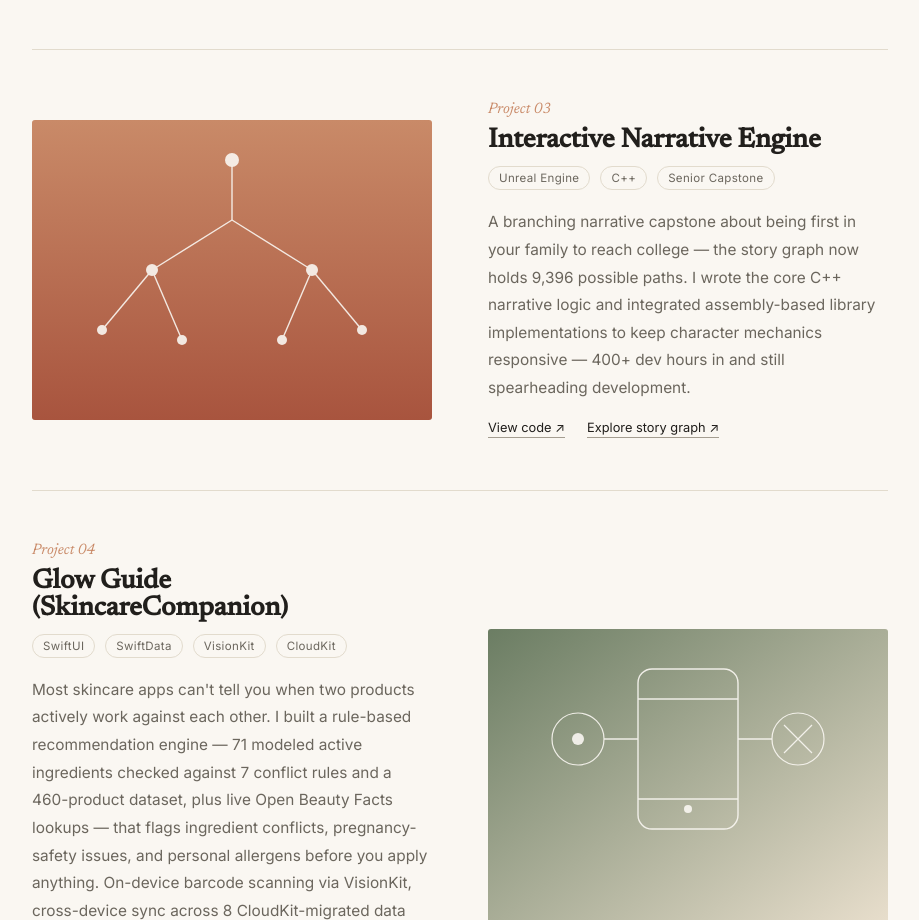
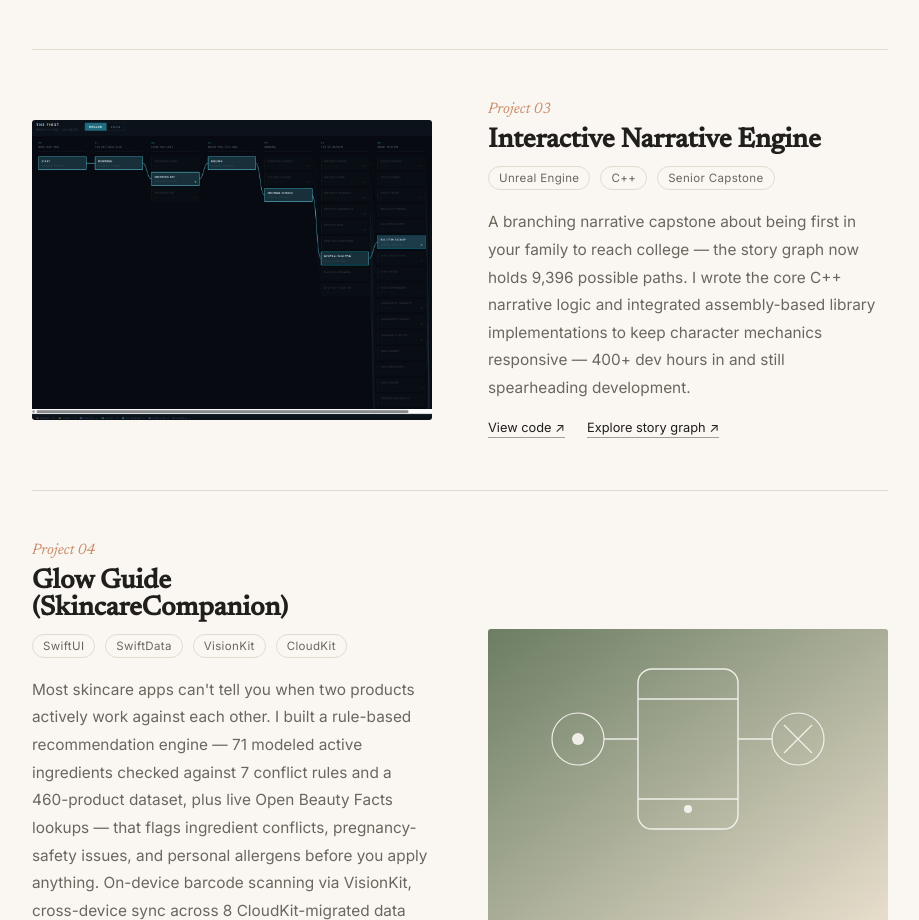
Before and after one commit to MennahMady/MennahMady.github.io, a plain HTML site: page index.html in a window 1280 px wide. Shown: the part 4834-5754 px from the top of the page, without its empty margins (180-1099 px from the left). Drawn offline with Linux system fonts and the light colour scheme.

Commit message:
Update project graphic in index.html
Replaced SVG graphic with an image of the first branch-flow tool.

```diff
--- a/index.html
+++ b/index.html
@@ -484,32 +484,7 @@
 
     <div class="project reveal">
       <div class="art">
-        <svg viewBox="0 0 400 300" preserveAspectRatio="xMidYMid slice">
-          <defs>
-            <linearGradient id="g3" x1="0" y1="0" x2="0" y2="1">
-              <stop offset="0" stop-color="#c98a68"/>
-              <stop offset="1" stop-color="#a8543e"/>
-            </linearGradient>
-          </defs>
-          <rect width="400" height="300" fill="url(#g3)"/>
-          <g fill="none" stroke="#faf7f2" stroke-width="1.4" opacity="0.9">
-            <line x1="200" y1="40" x2="200" y2="100"/>
-            <line x1="200" y1="100" x2="120" y2="150"/>
-            <line x1="200" y1="100" x2="280" y2="150"/>
-            <line x1="120" y1="150" x2="70" y2="210"/>
-            <line x1="120" y1="150" x2="150" y2="220"/>
-            <line x1="280" y1="150" x2="250" y2="220"/>
-            <line x1="280" y1="150" x2="330" y2="210"/>
-            <circle cx="200" cy="40" r="7" fill="#faf7f2" stroke="none"/>
-            <circle cx="120" cy="150" r="6" fill="#faf7f2" stroke="none"/>
-            <circle cx="280" cy="150" r="6" fill="#faf7f2" stroke="none"/>
-            <circle cx="70" cy="210" r="5" fill="#faf7f2" stroke="none"/>
-            <circle cx="150" cy="220" r="5" fill="#faf7f2" stroke="none"/>
-            <circle cx="250" cy="220" r="5" fill="#faf7f2" stroke="none"/>
-            <circle cx="330" cy="210" r="5" fill="#faf7f2" stroke="none"/>
-          </g>
-        </svg>
-        <!-- TODO: swap for a short gameplay clip/GIF of the branching dialogue in action -->
+        <img src="the-first-graph-final.jpg" alt="The First branch-flow tool showing the narrative's story graph, with a traced route from Start through Morning, Feeling, and Neutral Bulletin to Bulletin Signup" style="width:100%; height:100%; object-fit:cover; display:block;">
       </div>
       <div>
         <span class="proj-idx">Project 03</span>
```
